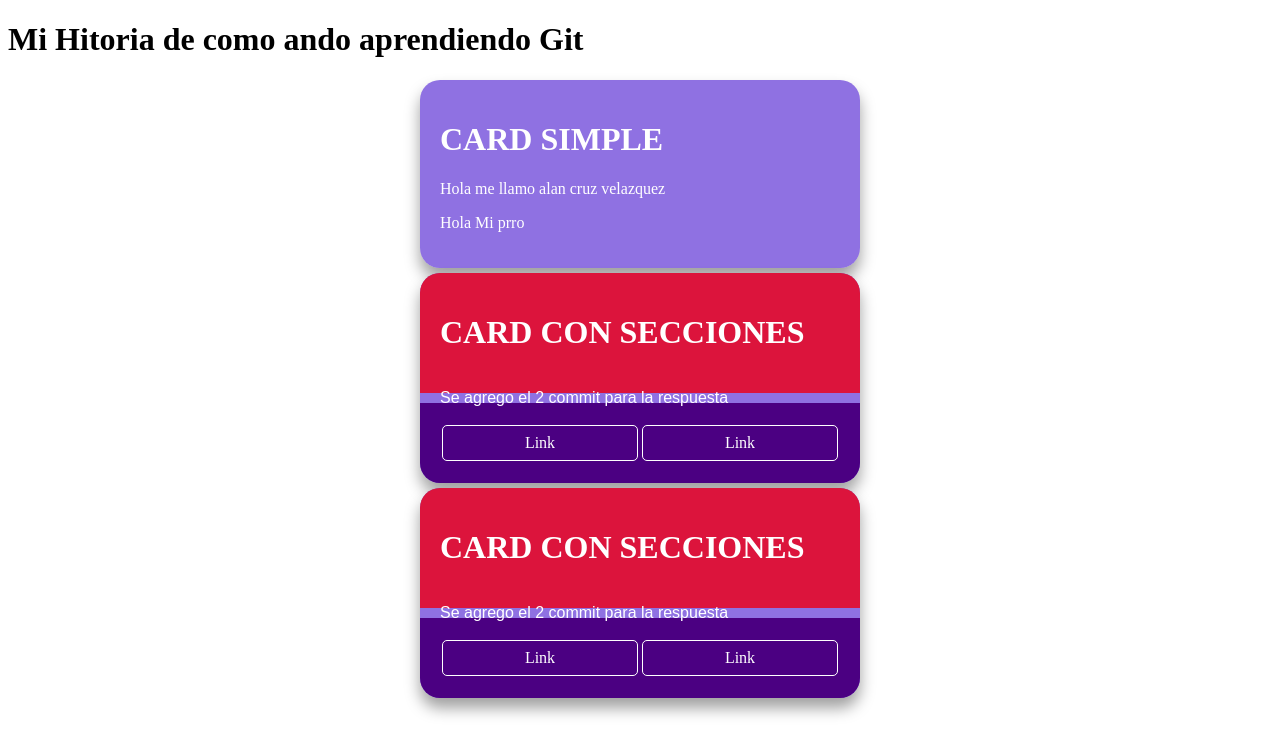
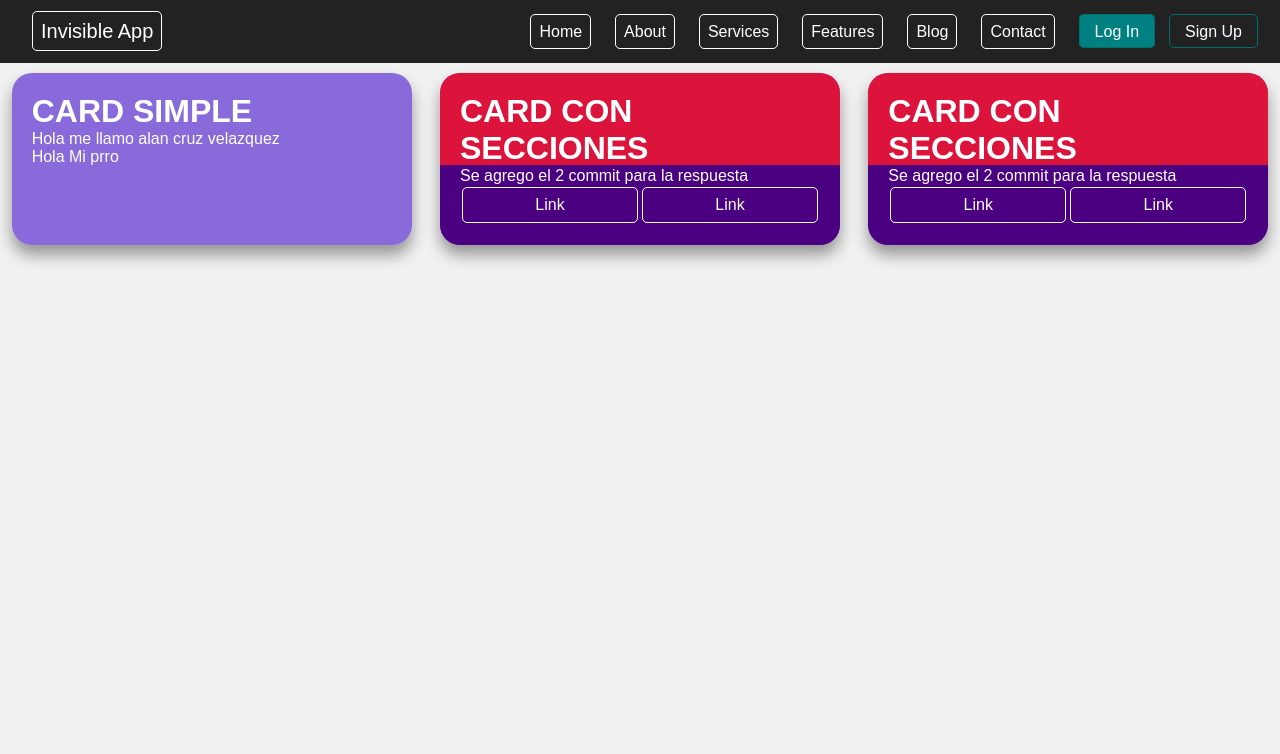
Before and after one commit to AlanCruzDev/blog, a plain HTML site: page index.html in a window 1280 px wide. Drawn offline with Linux system fonts and the light colour scheme.

Commit message:
creacion de navbar

```diff
--- a/Css/style.css
+++ b/Css/style.css
@@ -1,3 +1,9 @@
+* {
+  box-sizing: border-box;
+  padding: 0;
+  margin: 0;
+}
+
 :root {
   --card-color: rgba(54, 0, 204, 0.555);
   --card-header-color: crimson;
@@ -52,6 +58,137 @@ a:hover{
 .container{
   display: flex;
   justify-content: space-between;
-  flex-direction: column;
   gap: 5px;
+  margin-top: 10px;
 }
+
+/*CREACION DE NAV BAR*/
+
+/* Basic styling */
+* {
+  box-sizing: border-box;
+  padding: 0;
+  margin: 0;
+}
+body {
+  font-family: sans-serif;
+  background: #f1f1f1;
+}
+nav {
+  background: #222;
+  padding: 5px 20px;
+}
+ul {
+  list-style-type: none;
+}
+a {
+  color: white;
+  text-decoration: none;
+}
+a:hover {
+  text-decoration: underline;
+}
+.logo a:hover {
+  text-decoration: none;
+}
+.menu li {
+  font-size: 16px;
+  padding: 15px 5px;
+  white-space: nowrap;
+}
+.logo a,
+.toggle a {
+  font-size: 20px;
+}
+.button.secondary {
+  border-bottom: 1px #444 solid;
+}
+/* Mobile menu */
+.menu {
+  display: flex;
+  flex-wrap: wrap;
+  justify-content: space-between;
+  align-items: center;
+}
+.toggle {
+  order: 1;
+}
+.item.button {
+  order: 2;
+}
+.item {
+  width: 100%;
+  text-align: center;
+  order: 3;
+  display: none;
+}
+.item.active {
+  display: block;
+}
+/* Tablet menu */
+@media all and (min-width: 600px) {
+  .menu {
+    justify-content: center;
+  }
+  .logo {
+    flex: 1;
+  }
+  .toggle {
+    flex: 1;
+    text-align: right;
+  }
+  .item.button {
+    width: auto;
+    order: 1;
+    display: block;
+  }
+  .toggle {
+    order: 2;
+  }
+  .button.secondary {
+    border: 0;
+  }
+  .button a {
+    padding: 7.5px 15px;
+    background: teal;
+    border: 1px #006d6d solid;
+  }
+  .button.secondary a {
+    background: transparent;
+  }
+  .button a:hover {
+    text-decoration: none;
+  }
+  .button:not(.secondary) a:hover {
+    background: #006d6d;
+    border-color: #005959;
+  }
+  .button.secondary a:hover {
+    color: #ddd;
+  }
+}
+/* Desktop menu */
+@media all and (min-width: 900px) {
+  .item {
+    display: block;
+    width: auto;
+  }
+  .toggle {
+    display: none;
+  }
+  .logo {
+    order: 0;
+  }
+  .item {
+    order: 1;
+  }
+  .button {
+    order: 2;
+  }
+  .menu li {
+    padding: 15px 10px;
+  }
+  .menu li.button {
+    padding-right: 0;
+  }
+}
--- a/index.html
+++ b/index.html
@@ -8,8 +8,25 @@
     <link rel="stylesheet" href="Css/style.css" type="text/css"/>
   </head>
   <body>
-    <h1>Mi Hitoria de como ando aprendiendo Git</h1>
 
+    <nav>
+
+      <ul class="menu">
+        <li class="logo"><a href="#">Invisible App</a></li>
+        <li class="item"><a href="#">Home</a></li>
+        <li class="item"><a href="#">About</a></li>
+        <li class="item"><a href="#">Services</a></li>
+        <li class="item"><a href="#">Features</a></li>
+        <li class="item"><a href="#">Blog</a></li>
+        <li class="item"><a href="#">Contact</a>
+        </li>
+        <li class="item button"><a href="#">Log In</a></li>
+        <li class="item button secondary"><a href="#">Sign Up</a></li>
+        <li class="toggle"><a href="#"><i class="fas fa-bars"></i></a></li>
+      </ul>
+
+
+    </nav>
     <main class="container">
       <div class="card">
         <h1>CARD SIMPLE</h1>
```
